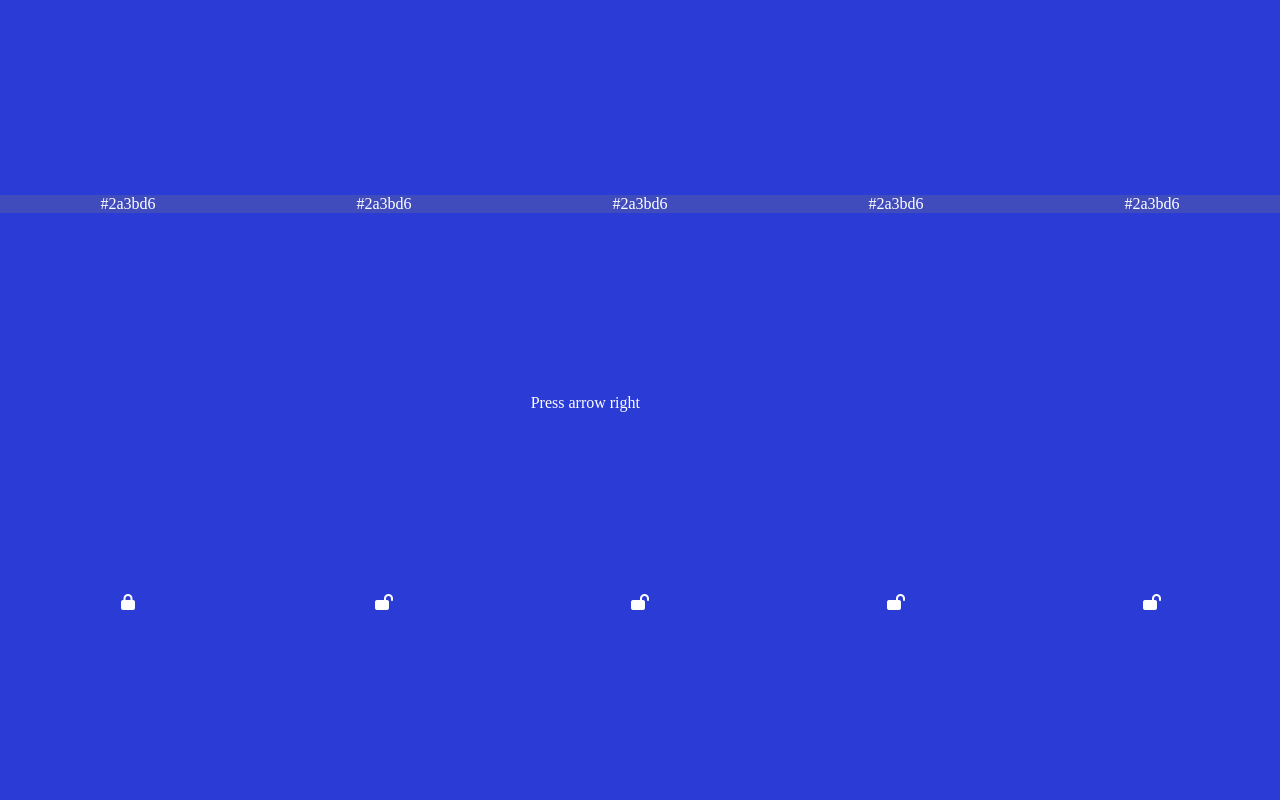
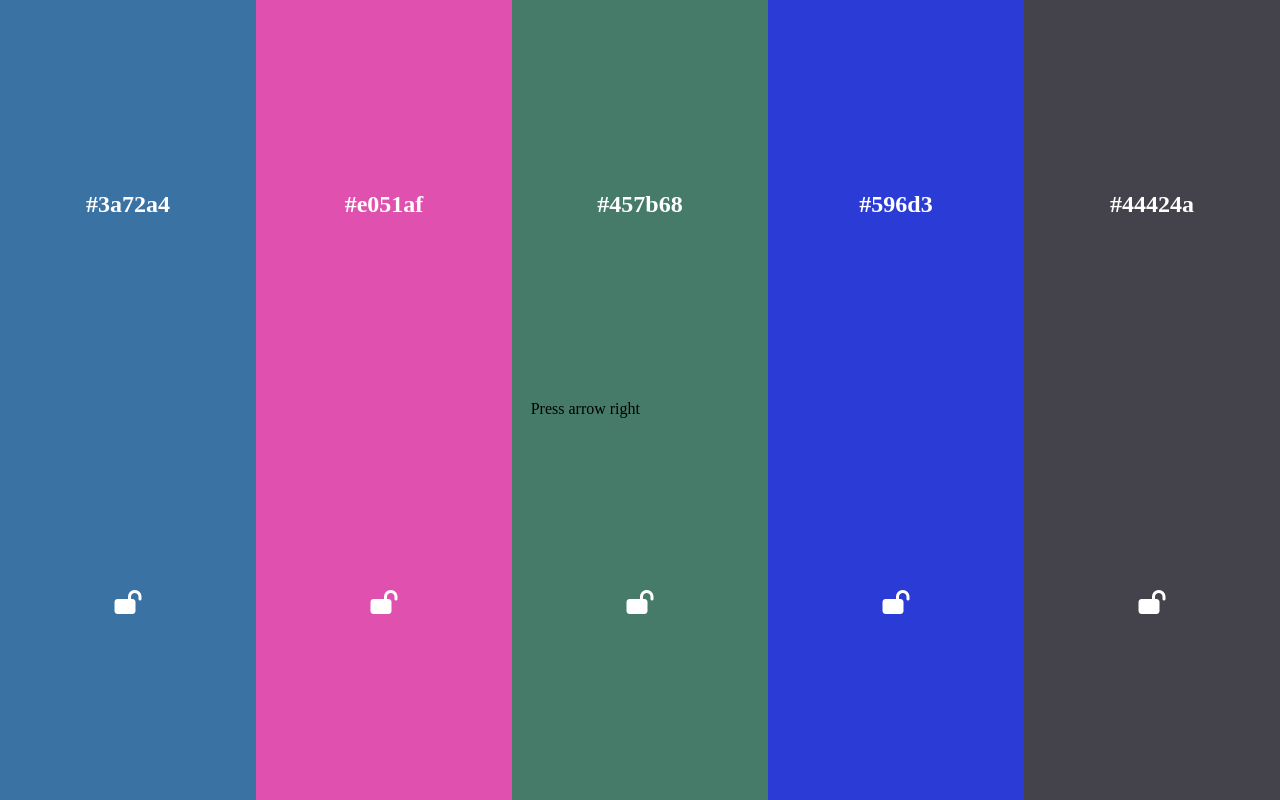
Before and after one commit to maxvol123/Color, a plain HTML site: page index.html in a window 1280 px wide. Drawn offline with Linux system fonts and the light colour scheme.

Commit message:
Add hash

```diff
--- a/app.js
+++ b/app.js
@@ -1,20 +1,22 @@
 let color = document.querySelectorAll(".color")
 let copy = document.querySelectorAll(".copy")
-
 function getRandomColor() {
     return "#"+Math.floor(Math.random()*16777215).toString(16);
 }
 function changeColor() {
+    let colors=[]
     color.forEach(color=>{
         console.log();
         if (color.children[1].classList.contains('fa-lock')===true) {
-            console.log(132);
+            colors.push(color.children[0].textContent)
         }else{
         let random = getRandomColor()
         color.style.backgroundColor=random
         color.children[0].innerHTML=random
+        colors.push(random)
     }
     })
+    addToHash(colors)
 }
 document.addEventListener('keydown', (event)=>{
     if (event.key=="ArrowRight") {
@@ -39,3 +41,19 @@ copy.forEach(copy=>{
         alert("Copied")
         })
 })
+function addToHash(color=[]) {
+    document.location.hash=color.map(color=>{return color.substring(1)}).join("-")
+}
+function GetFromHash() {
+    if (document.location.hash.length>1) {
+        document.querySelector(".press").style.display="none"
+       let col = document.location.hash.substring(1).split("-")
+        for (let index = 0; index < col.length; index++) {
+            color[index].style.backgroundColor="#"+col[index]
+            color[index].children[0].innerHTML="#"+col[index]
+        }
+    }else{
+        changeColor()
+    }
+}
+GetFromHash()
--- a/index.html
+++ b/index.html
@@ -9,11 +9,12 @@
     <script src="https://kit.fontawesome.com/620da5a1b1.js" crossorigin="anonymous"></script>
 </head>
 <body>
-<div class="color"><p class="copy">#2a3bd6</p> <div class="press">Press arrow right</div><i onclick="lock(this)" class="fa-solid fa-lock"></i></div>
-<div class="color"><p class="copy">#2a3bd6</p> <i onclick="lock(this)"class="fa-solid fa-lock-open"></i></div>
-<div class="color"><p class="copy">#2a3bd6</p> <i onclick="lock(this)"class="fa-solid fa-lock-open"></i></div>
-<div class="color"><p class="copy">#2a3bd6</p> <i onclick="lock(this)"class="fa-solid fa-lock-open"></i></div>
-<div class="color"><p class="copy">#2a3bd6</p> <i onclick="lock(this)"class="fa-solid fa-lock-open"></i></div>
+    <div class="press">Press arrow right</div>
+<div class="color"><p class="copy"></p> <i onclick="lock(this)"class="fa-solid fa-lock-open"></i></div>
+<div class="color"><p class="copy"></p> <i onclick="lock(this)"class="fa-solid fa-lock-open"></i></div>
+<div class="color"><p class="copy"></p> <i onclick="lock(this)"class="fa-solid fa-lock-open"></i></div>
+<div class="color"><p class="copy"></p> <i onclick="lock(this)"class="fa-solid fa-lock-open"></i></div>
+<div class="color"><p class="copy"></p> <i onclick="lock(this)"class="fa-solid fa-lock-open"></i></div>
 </body>
 <script src="app.js"></script>
 </html>
--- a/style.css
+++ b/style.css
@@ -24,16 +24,20 @@ body{
     background-color: #2a3bd6;
     justify-content: space-around;
 }
+.fa-solid{
+    font-size: x-large;
+    font-weight: bold;
+}
 .fa-solid:hover{
 cursor: pointer;
 }
-.color>p{
-    background-color: rgba(122, 122, 122, 0.273);
-}
 .copy{
     cursor: pointer;
+    font-size: x-large;
+    font-weight: bold;
 }
 .press{
+    top: 50%;
     position: absolute;
     right: 50%;
     display: block;
```
